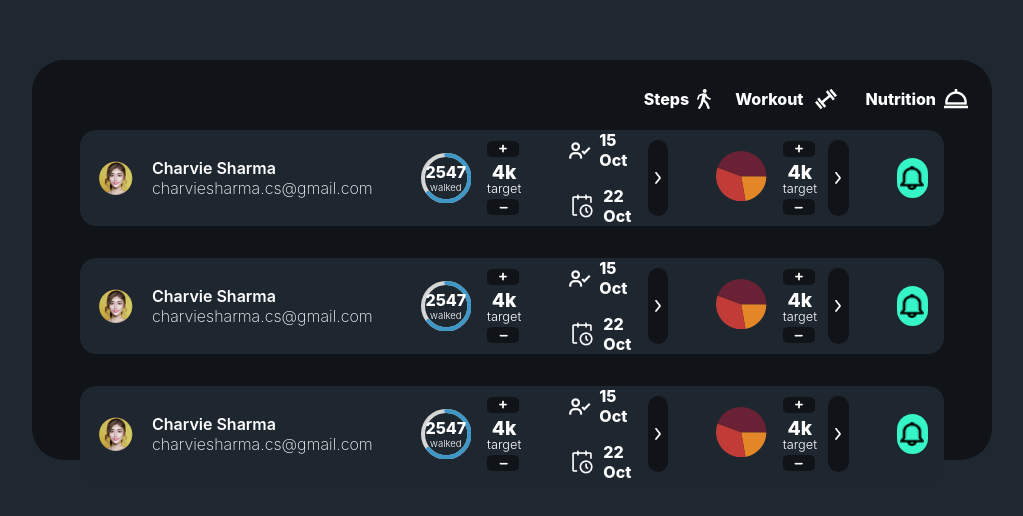
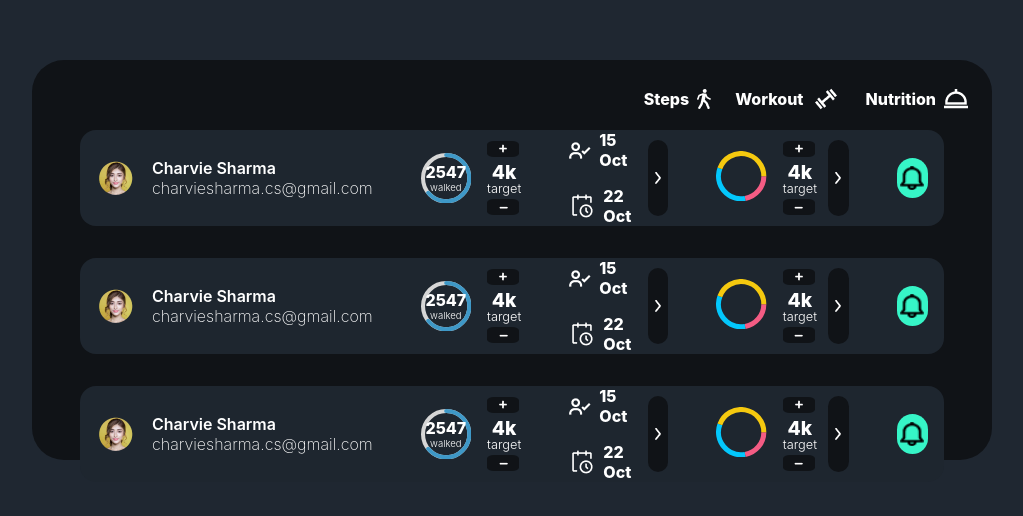
Before and after one commit to ShammiAnand/evolv_assignment_react_final, a React (Create React App) app: page / in a window 1280 px wide. Shown: the part 140-656 px from the top of the page, without its empty margins (128-1151 px from the left). Built offline with nearby package versions, Linux system fonts and the light colour scheme.

Commit message:
pie chart fixes

```diff
--- a/src/components/CardItem.js
+++ b/src/components/CardItem.js
@@ -210,10 +210,12 @@ export const CardItem = ({ user }) => {
       <div style={{ width: "4rem", marginLeft: "3rem" }}>
         <PieChart
           data={[
-            { title: "One", value: 10, color: "#E38627" },
-            { title: "Two", value: 15, color: "#C13C37" },
-            { title: "Three", value: 20, color: "#6A2135" },
+            { title: "One", value: 10, color: "#F45C84" },
+            { title: "Two", value: 15, color: "#03C7FC" },
+            { title: "Three", value: 20, color: "#F5C90F" },
           ]}
+          animate={true}
+          lineWidth={20}
         />
       </div>
 
```
